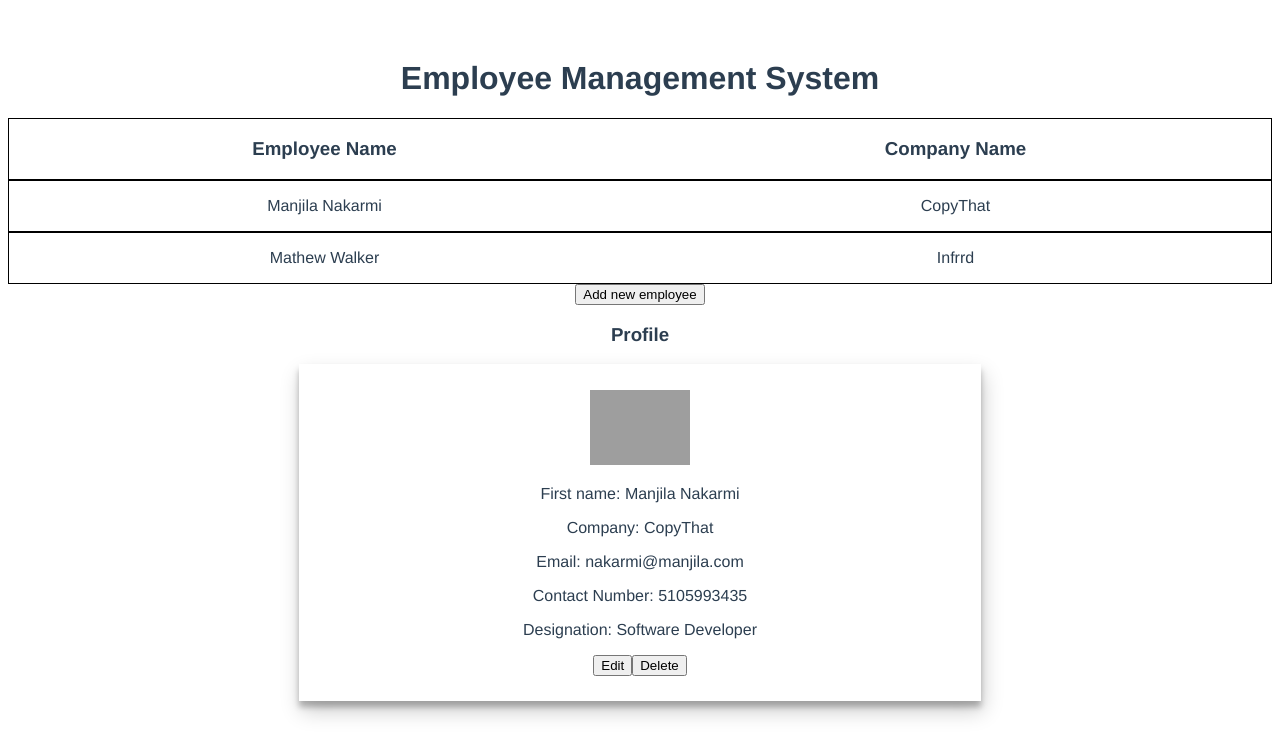
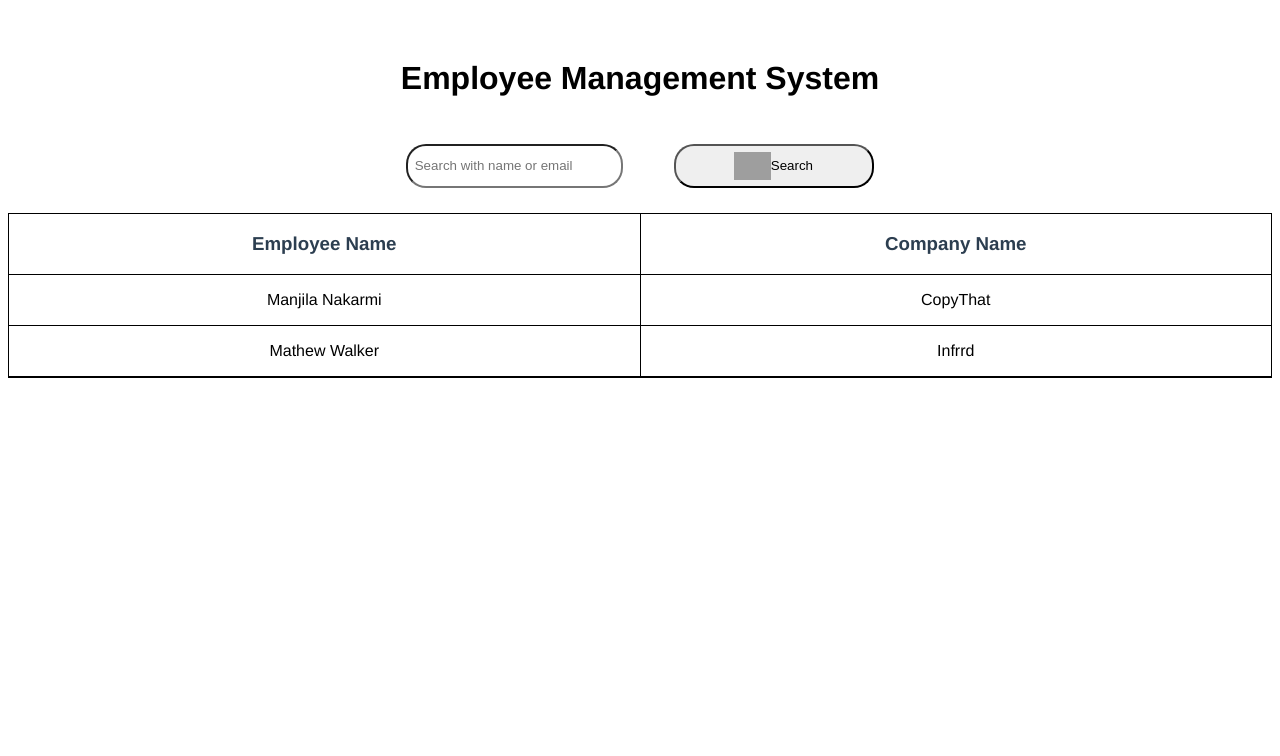
Before and after one commit to Manjilan/employee-management, a Vue app: page /Search in a window 1280 px wide. Shown: the top 756 px of the page. Built offline with nearby package versions, Linux system fonts and the light colour scheme; grey boxes are pictures that could not be loaded.

Commit message:
feature list completed

```diff
--- a/src/App.vue
+++ b/src/App.vue
@@ -1,20 +1,14 @@
 <template>
   <div id="app">
-    <Homepage :employees="employees" />
-    <button @click="editform">Add new employee</button>
-    <NewEmployee @new:employee="newEmployee" v-show="this.add"/>
-    <Profile :employee="employees[0]" @delete:info="deleteEmployeeInfo" v-show="true" @edit:info="editEmployeeInfo"/>
+    <router-link to="/"><h1>Employee Management System</h1></router-link>
+    <router-view :employees="employees" @new:employee="newEmployee" @delete:info="deleteEmployeeInfo"/>
   </div>
 </template>
 
 <script>
-import Homepage from '@/components/Homepage.vue'
-import NewEmployee from '@/components/NewEmployee.vue'
-import Profile from '@/components/Profile.vue'
 
 export default {
   name: 'app',
-  components: { Homepage, NewEmployee, Profile },
   data(){
     return {
       employees: [
@@ -30,7 +24,11 @@ export default {
       {
       id: 2,
       name: "Mathew Walker",
-      company: "Infrrd"
+      company: "Infrrd",
+      designation: "Software Developer",
+      email: "nakarmi@manjila.com",
+      contact: 5105993435,
+      avatar: "https://image.flaticon.com/icons/svg/2132/2132543.svg"
       }
       ],
       add: false
@@ -38,16 +36,18 @@ export default {
   },
   methods: {
     newEmployee(employee){
-      employee.id= this.employees.indexOf(employee)+1;
+      employee.id= this.employees.length;
       this.employees=[...this.employees, employee]
     },
     deleteEmployeeInfo(id){
       this.employees = this.employees.filter(employee => employee.id !== id)
+      this.$router.push("/EmployeeInfo")
     },
     editEmployeeInfo(id, updatedInfo){
       this.employees = this.employees.filter(employee => {
           employee.id !== id ? updatedInfo : employee
         })
+        this.$router.push("/EmployeeInfo")
     },
     editform(){
       this.add = true
@@ -63,4 +63,8 @@ export default {
   color: #2c3e50;
   margin-top: 60px;
 }
+a{
+  text-decoration: none;
+  color: black;
+}
 </style>
--- a/src/components/EmployeeInfo.vue
+++ b/src/components/EmployeeInfo.vue
@@ -1,6 +1,6 @@
 <template>
-  <div>
-    <header class="employee-list">
+  <div class="container">
+    <header class="employee-list row">
     <div class="col-1">
       <h3>Employee Name</h3>
     </div>
@@ -11,13 +11,15 @@
     <p v-if="employees.length < 1">
       Employee Record is Empty
     </p>
-    <div v-else class="row" v-for="employee in employees" :key="employee.id">
+    <div v-else v-for="employee in employees" :key="employee.id">
+    <router-link :to="{name: 'Profile', params: {id: employee.id}}" :employee='employee' class="row" @new:employee="newEmployee">
     <div class="col-1">
       <p>{{employee.name}}</p>
     </div>
     <div class="col-2">
       <p>{{employee.company}}</p>
     </div>
+    </router-link>
     </div>
   </div>
 </template>
@@ -45,13 +47,22 @@ export default {
 .employee-list, .row{
   display: flex;
   justify-content: center;
-  border: 1px solid black;
 }
 .employee-list div{
-  margin: 0 3%;
+  margin: 0;
+}
+.container{
+border: 1px solid black;
 }
 .col-1, .col-2{
   width: 50%;
   text-align: center;
 }
+.row{
+  border-bottom: 1px solid black;
+}
+.col-1{
+  border-right: 1px solid black;
+}
+
 </style>
--- a/src/components/Homepage.vue
+++ b/src/components/Homepage.vue
@@ -1,24 +1,46 @@
 <template>
   <div>
-    <h1>Employee Management System</h1>
-    <EmployeeInfo :employees="employees" v-show="true"/>
+    <div class="menu">
+      <router-link :to="{name: 'NewEmployee'}"><div class="cards"><img src="https://image.flaticon.com/icons/svg/1160/1160836.svg"/>Add Employee</div></router-link>
+      <router-link :to="{name :'EmployeeInfo'}"><div class="cards"><img src="https://image.flaticon.com/icons/svg/1395/1395809.svg"/>Employee Records</div></router-link>
+      <router-link :to="{name :'Search'}"><div class="cards"><img src="https://image.flaticon.com/icons/svg/1395/1395809.svg"/>Search Records</div></router-link>
+    </div>
   </div>
 </template>
 
 <script>
-import EmployeeInfo from "@/components/EmployeeInfo.vue"
 
 export default {
   name: 'Homepage',
-  components: {
-    EmployeeInfo,
-  },
   props: {
     employees: Array
+  },
+  data(){
+    return {
+      employeeRecordStatus: false
+    }
   }
 }
 </script>
 
 <style scoped>
-
+.menu, .cards{
+  display: flex;
+}
+.cards{
+  width: 200px;
+  height: 200px;
+  align-items: center;
+  flex-direction: column;
+  justify-content: center;
+  box-shadow: 2px 6px 8px gray;
+}
+.menu{
+width: 40%;
+justify-content: space-around;
+margin: 5% auto;
+}
+img{
+width: 50px;
+}
 </style>
--- a/src/components/NewEmployee.vue
+++ b/src/components/NewEmployee.vue
@@ -35,6 +35,7 @@
 
 export default {
   name: 'NewEmployee',
+  props: ['employees'],
   data () {
     return {
       employee: {
@@ -43,13 +44,15 @@ export default {
         email: "",
         contact: "",
         designation: "",
-        avatar: ""
+        avatar: "",
+        id: this.employees.length+1
       }
     }
   },
   methods: {
     handleSubmit(){
       this.$emit('new:employee', this.employee)
+      this.$router.push("/EmployeeInfo")
     }
   }
 }
--- a/src/components/Profile.vue
+++ b/src/components/Profile.vue
@@ -9,7 +9,12 @@
       <p>Contact Number: {{employee.contact}}</p>
       <p>Designation: {{employee.designation}}</p>
       <button @click='editing()'>Edit</button>
-      <button @click="$emit('delete:info', employee.id)">Delete</button>
+      <button @click='deleteEmployee()'>Delete</button>
+      <div class="modal" v-show='modal'>
+        <p>Are you sure you want to delete this employee record?</p>
+        <button @click="$emit('delete:info', employee.id)">Yes</button>
+        <router-link to="/EmployeeInfo"><button>Cancel</button></router-link>
+      </div>
     </div>
     <form class="card" @submit.prevent="handleSubmit" v-else>
         <h1>Edit</h1>
@@ -41,10 +46,12 @@
 
 export default {
   name: 'Profile',
-  props: ['employee'],
+  props: ['employees'],
   data() {
     return {
-      editStatus: false
+      editStatus: false,
+      modal: false,
+      employee: this.employees[this.$route.params.id]
     }
   },
   methods: {
@@ -52,7 +59,11 @@ export default {
       this.editStatus= true
     },
     handleSubmit(){
-      this.$emit('edit:info', this.employee)
+    this.$emit('edit:employee', this.employee)
+    this.$router.push("/EmployeeInfo")
+    },
+    deleteEmployee(){
+      this.modal = true
     }
   }
 }
@@ -69,7 +80,8 @@ img{
 width: 100px;
 }
 .form-info{
-display: flex;
-flex-direction: column;
+  display: flex;
+  flex-direction: column;
 }
+
 </style>
--- /dev/null
+++ b/src/components/Search.vue
@@ -0,0 +1,49 @@
+<template>
+  <div>
+  <form @submit.prevent='searchResult'>
+  <input type="text" placeholder="Search with name or email" v-model="searchField" />
+  <button><img src="https://image.flaticon.com/icons/svg/875/875623.svg"/>Search</button>
+  </form>
+  <EmployeeInfo :employees='result'/>
+  </div>
+</template>
+
+<script>
+import EmployeeInfo from '@/components/EmployeeInfo.vue'
+export default {
+  name: 'Search',
+  components: {EmployeeInfo},
+  props: ['employees'],
+  data(){
+    return{
+      searchField: "",
+      result : this.employees
+    }
+  },
+  methods: {
+    searchResult(){
+      let response = this.employees.filter(employee => employee.name.toLowerCase().includes(this.searchField.toLowerCase())|| employee.email.includes(this.searchField))
+      this.result = response
+    }
+  }
+}
+</script>
+
+<style scoped>
+input, button{
+  margin: 2%;
+  width: 200px;
+  padding: 0.5%;
+  border-radius: 20px;
+}
+img{
+  width: 20%;
+}
+button{
+  align-items: center;
+}
+button, form{
+  display: flex;
+  justify-content: center;
+}
+</style>
--- a/src/main.js
+++ b/src/main.js
@@ -1,10 +1,48 @@
 import Vue from 'vue'
 import App from './App.vue'
+import Homepage from '@/components/Homepage.vue'
+import EmployeeInfo from '@/components/EmployeeInfo.vue'
+import NewEmployee from '@/components/NewEmployee.vue'
+import Profile from '@/components/Profile.vue'
+import Search from '@/components/Search.vue'
 import VueRouter from 'vue-router'
 
 Vue.config.productionTip = false
 Vue.use(VueRouter)
 
+const router = new VueRouter({
+  mode: 'history',
+  routes: [
+    {
+      path: '/',
+      name: "Homepage",
+      component: Homepage
+    },
+    {
+      path: '/EmployeeInfo',
+      name: "EmployeeInfo",
+      component: EmployeeInfo
+    },
+    {
+      path: '/NewEmployee',
+      name: "NewEmployee",
+      component: NewEmployee
+    },
+    {
+      path: '/Profile/:id',
+      name: "Profile",
+      component: Profile,
+      props: true
+    },
+    {
+      path: '/Search',
+      name: "Search",
+      component: Search
+    }
+  ]
+});
+
 new Vue({
+  router,
   render: h => h(App),
 }).$mount('#app')
```
Also changed, not shown: src/router/index.js (deleted, +0 -21 lines).
